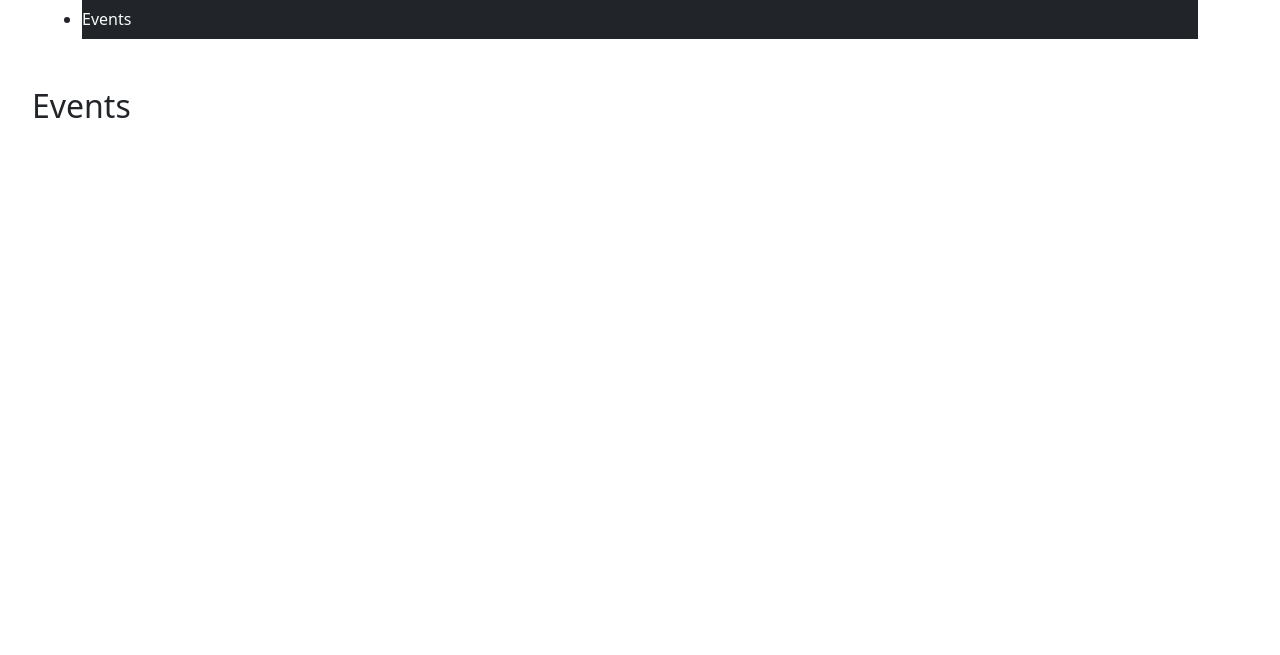
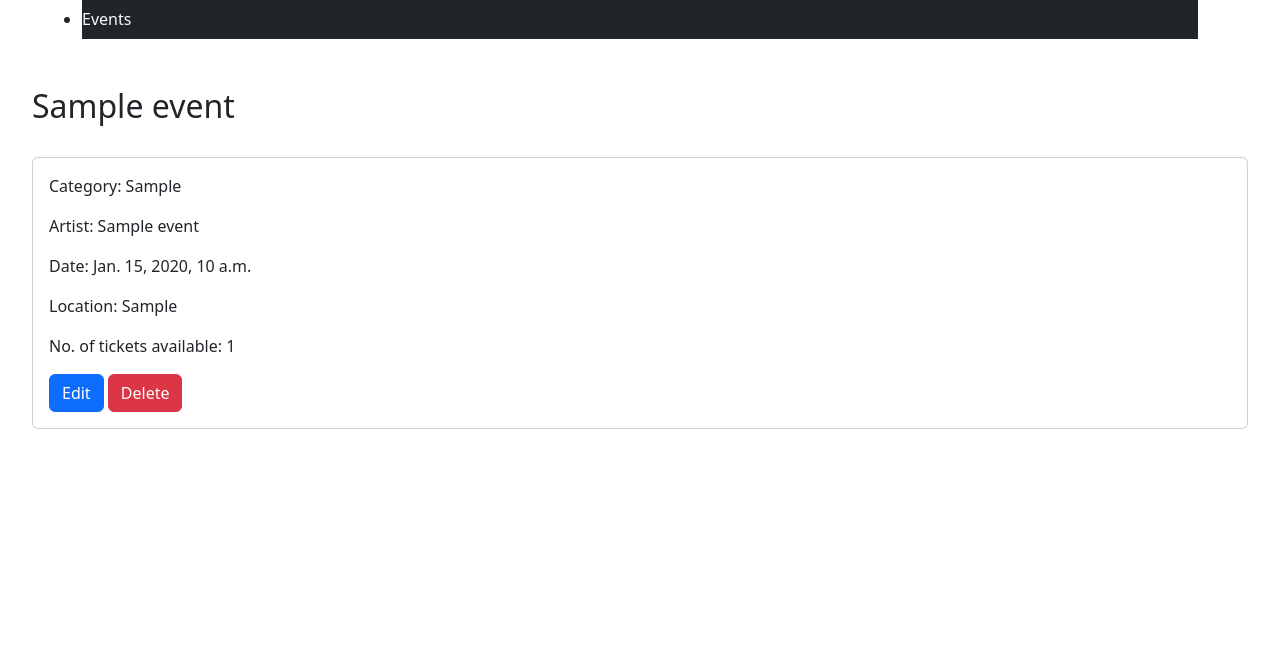
Before and after one commit to snails-pace/cosevent, a Django app: template cosevent/templates/event.html in a window 1280 px wide. Shown: the part 145-800 px from the top of the page. Run offline with Django 4.2, Linux system fonts and the light colour scheme; the template is opened without the code that fills it: values that come from a table or form of the project are taken from there, others are empty; tables that the repository leaves empty hold one stand-in row (values such as "Sample post"); some libraries are stand-ins or nearby versions.

Commit message:
add event details template and view

```diff
--- a/cosevent/templates/event.html
+++ b/cosevent/templates/event.html
@@ -4,9 +4,20 @@
 {% block title %}Events{% endblock %}
 
 {% block section_title %}
-<h2>Events</h2>
+    <h2>{{ event.name }}</h2>
 {% endblock %}
 
 {% block content %}
+    <div class="card">
+        <div class="card-body">
+            <p>Category: {{ event.category }}</p>
+            <p>Artist: {{ event.artist_name }}</p>
+            <p>Date: {{ event.date }}</p>
+            <p>Location: {{ event.venue }}</p>
+            <p>No. of tickets available: {{ event.availability }}</p>
+            <a class="btn btn-primary">Edit</a>
+            <a class="btn btn-danger">Delete</a>
+        </div>
+    </div>
 
 {% endblock %}
--- a/cosevent/templates/event_list.html
+++ b/cosevent/templates/event_list.html
@@ -16,7 +16,7 @@ Source: https://getbootstrap.com/docs/5.0/utilities/flex/-->
         <div class="p-2 flex-grow-1 bd-highlight event-name">{{ event.name }}</div>
         <div class="p-2 bd-highlight">{{ event.date }}</div>
         <div class="p-2 bd-highlight">{{ event.venue }}</div>
-        <a href="{% url 'event_list' %}" class="stretched-link"></a>
+        <a href="{% url 'event' event.id %}" class="stretched-link"></a>
     </div>
 </div>
 {% endfor %}
--- a/cosevent/urls.py
+++ b/cosevent/urls.py
@@ -3,5 +3,5 @@ from . import views
 
 urlpatterns = [
     path("", views.EventListView.as_view(), name="event_list"),
-    path("", views.EventView.as_view(), name="event")
+    path("event/<int:pk>", views.EventView.as_view(), name="event")
     ]
```
Also changed, not shown: cosevent/views.py (+5 -2 lines).
